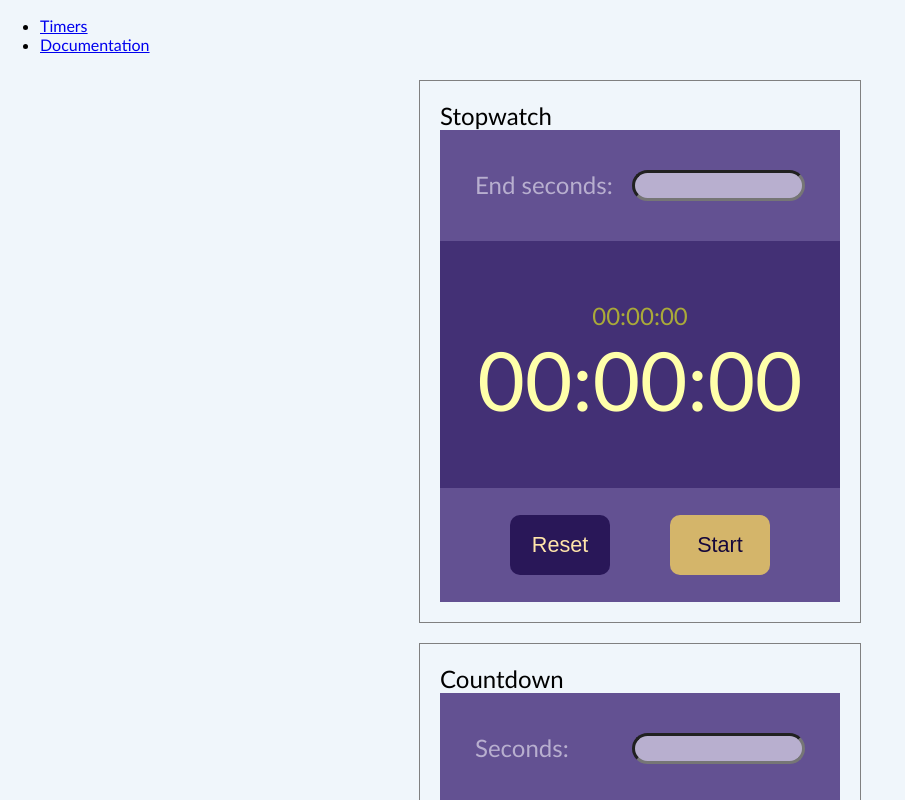
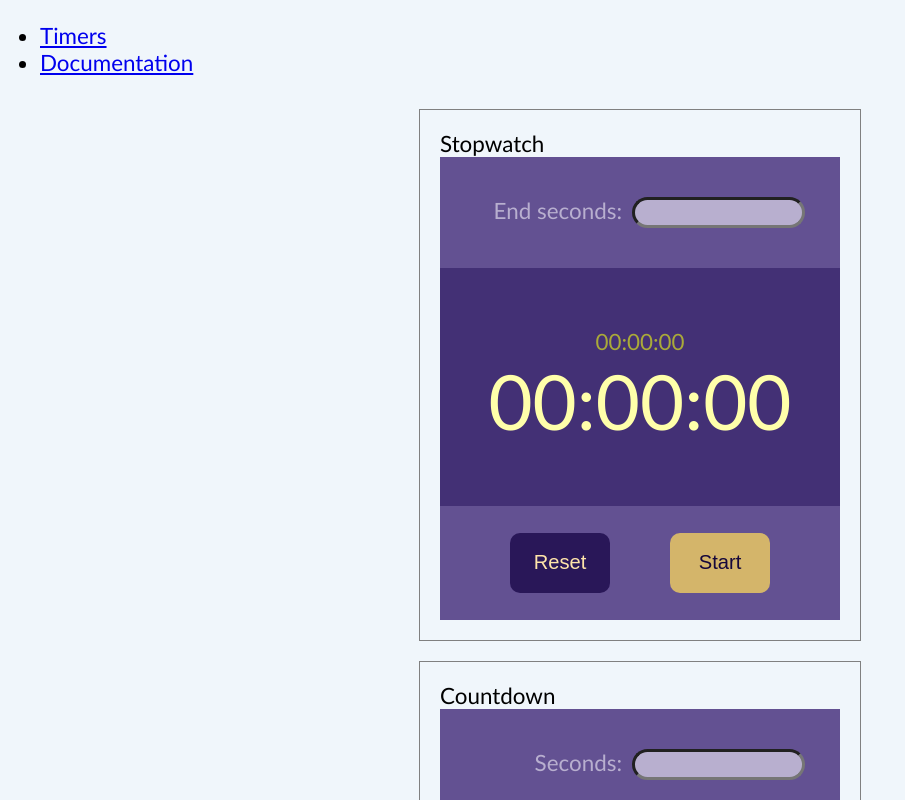
Before and after one commit to prof-tejera/assignment-1-karendolan, a React (Create React App) app: page / in a window 1280 px wide. Shown: the whole page, without its empty margins (0-905 px from the left). Built offline with nearby package versions, Linux system fonts and the light colour scheme.

Commit message:
more styles

```diff
--- a/src/App.js
+++ b/src/App.js
@@ -9,6 +9,7 @@ const Container = styled.div`
   background: #f0f6fb;
   height: 100vh;
   overflow: auto;
+  font-size: 1.4rem;
   /* Using Gill Sans because it's fun, easy to read, and emits energy */
   font-family: "Gill Sans", sans-serif;
 `;
--- a/src/components/generic/DisplayRounds.js
+++ b/src/components/generic/DisplayRounds.js
@@ -16,7 +16,6 @@ const Container = styled.div`
 `;
 
 const Round = styled.span`
-  display: block;
   width: ${(props) => props.size}px;
   height: ${(props) => props.size}px;
   background-color: ${(props) => {
--- a/src/components/generic/Input.js
+++ b/src/components/generic/Input.js
@@ -10,6 +10,7 @@ const InputContainer = styled.div`
   flex-direction: row;
   justify-content: space-around;
   width: 330px;
+  background-color: ${GENERIC.PANEL.INPUT.background};
 `;
 
 const InputStyled = styled.input`
@@ -28,6 +29,7 @@ const InputStyled = styled.input`
 const LabelStyled = styled.label`
   flex: 1;
   color: ${GENERIC.INPUT.color};
+  text-align: right;
 `;
 
 class Input extends React.Component {
@@ -106,6 +108,7 @@ Input.propTypes = {
 
 Input.defaultProps = {
   name: 'Input',
+  label: 'Input',
   value: undefined,
   maxNum: 86400, // 24 hours
 };
--- a/src/components/timers/XY.js
+++ b/src/components/timers/XY.js
@@ -19,7 +19,7 @@ class XY extends React.Component {
     };
   }
 
-  onChange(event) {
+  onChange = (event) => {
     const num = parseInt(event.target.value);
     this.setState(
       {seconds: num > 0 ? num : 0,
@@ -71,8 +71,8 @@ class XY extends React.Component {
     ]
     const displayRounds = [
       <DisplayRounds
-        numRounds={10} //{rounds}
-        curRound={curRound || 10} //{curRound}
+        numRounds={8} //{rounds}
+        curRound={curRound || 3} //{curRound}
       />
     ];
 
--- a/src/views/TimersView.js
+++ b/src/views/TimersView.js
@@ -16,7 +16,6 @@ const Timer = styled.div`
   border: 1px solid gray;
   padding: 20px;
   margin: 10px;
-  font-size: 1.5rem;
 `;
 
 const TimerTitle = styled.div``;
```
